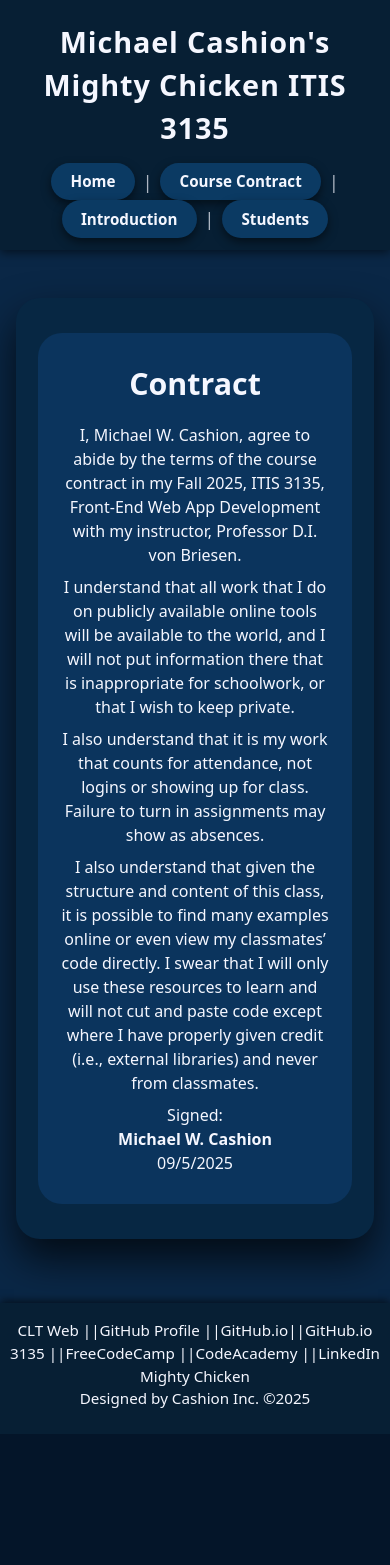
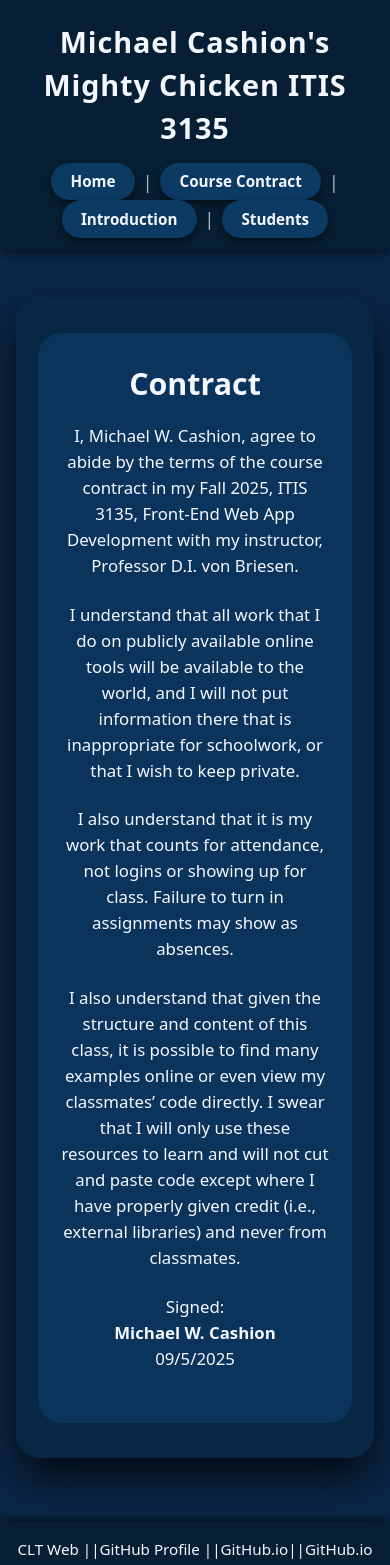
Before and after one commit to mcashio5/itis3135-react, a React (Vite) app: page /contract in a window 390 px wide. Shown: the top 1565 px of the page. Before the commit the page ends 1434 px from the top, so only its background shows below. Built offline with nearby package versions, Linux system fonts and the light colour scheme.

Commit message:
Update App.css

```diff
--- a/src/App.css
+++ b/src/App.css
@@ -298,4 +298,20 @@ legend {
   nav.main-nav {
     flex-wrap: wrap;
   }
+  /* Contract page adjustments */
+.contract-card {
+  max-width: 650px;
+  text-align: center;
 }
+
+.contract-card p {
+  margin-bottom: 1.4rem;
+  font-size: 1.05rem;
+  line-height: 1.55;
+}
+
+.contract-signature {
+  margin-top: 2rem;
+  font-size: 1.1rem;
+}
+}
```
